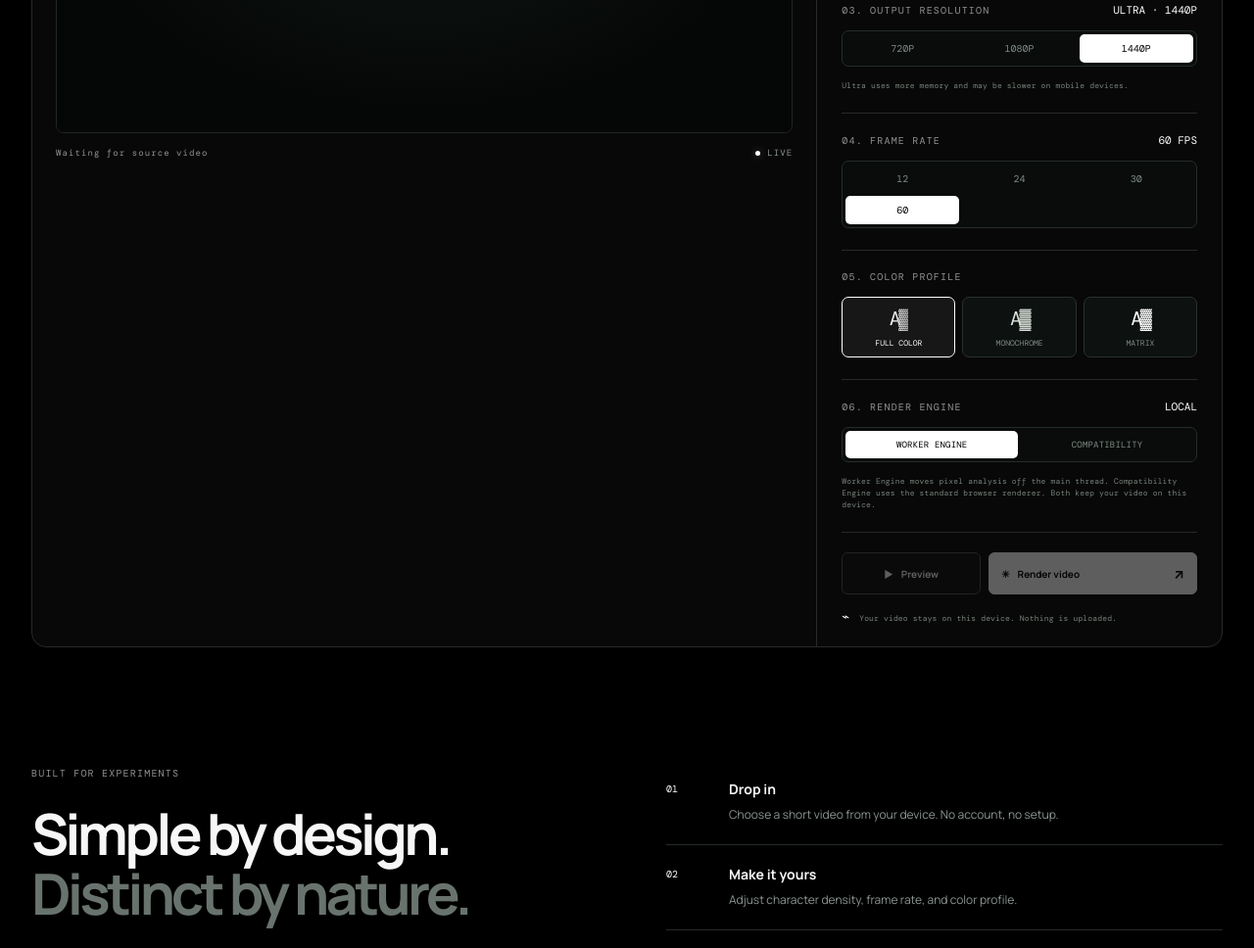
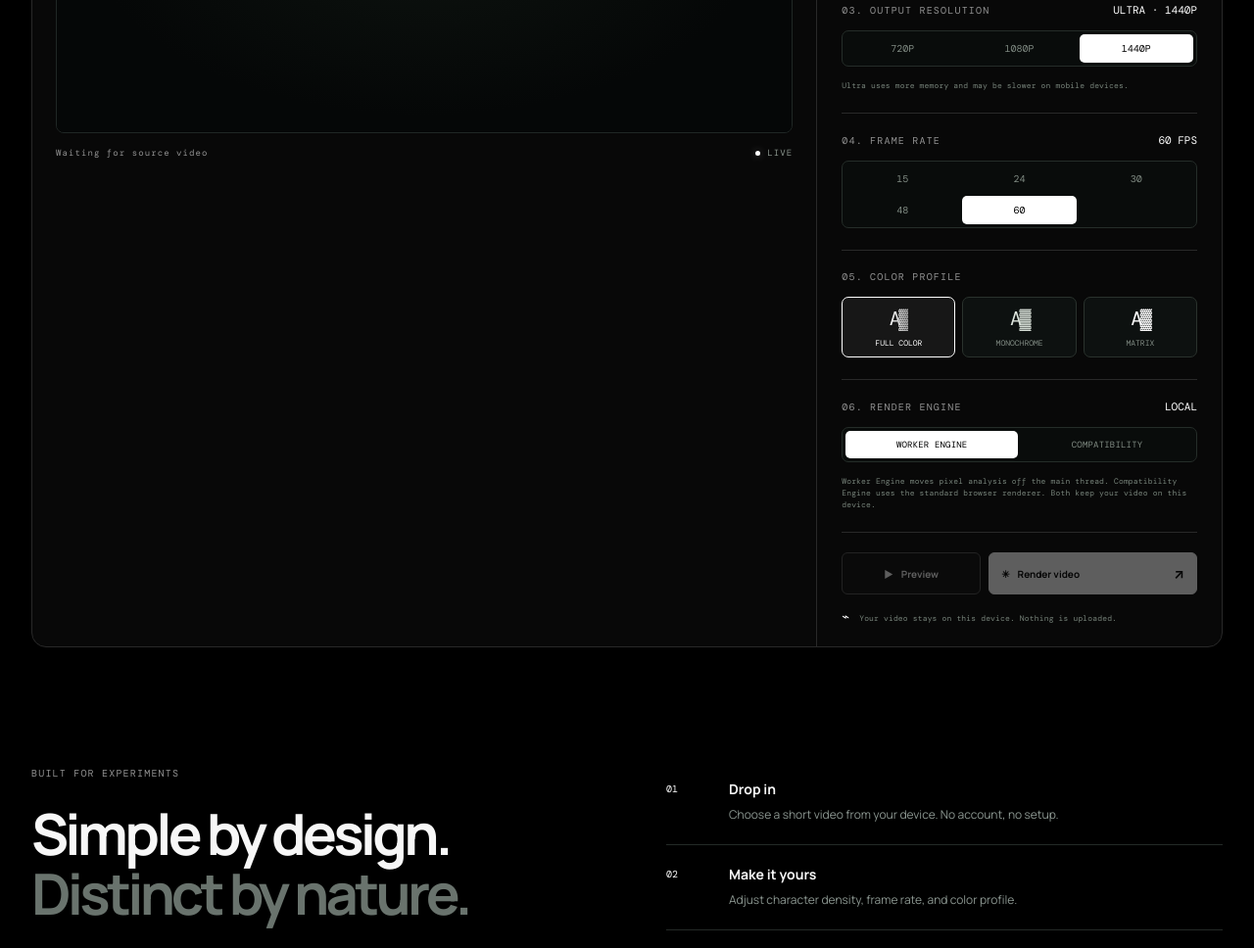
Before and after one commit to 9wpxd9ychc-dot/roum-ascii-studio, a plain HTML site: page index.html in a window 1280 px wide. Shown: the part 988-1956 px from the top of the page at 98% size. Drawn offline with nearby package versions, Linux system fonts and the light colour scheme.

Commit message:
Add 15 and 48 FPS presets

```diff
--- a/index.html
+++ b/index.html
@@ -8,7 +8,7 @@
 <aside class="control-panel"><div class="control-block"><div class="control-heading"><span class="section-kicker">01. SOURCE</span><span class="tiny-label">MP4 · MOV · WEBM</span></div><label class="upload-zone" id="uploadZone" for="videoInput"><input id="videoInput" type="file" accept="video/*,.mp4,.mov,.m4v,.webm,.3gp,.3g2"><span class="upload-icon">↑</span><strong>Drop your video here</strong><span>or <u>browse files</u></span><small>Up to 50 MB · max 30 seconds</small></label><div class="file-card hidden" id="fileCard"><span class="file-icon">▣</span><div class="file-info"><strong id="fileName">video.mp4</strong><small id="fileMeta">0 MB · 0:00</small></div><button class="icon-button" id="removeFile" type="button" aria-label="Remove video">×</button></div></div>
 <div class="control-block"><div class="control-heading"><span class="section-kicker">02. CHARACTER DENSITY</span><output id="columnsValue">112</output></div><input id="columns" class="range" type="range" min="64" max="180" step="4" value="112"><div class="range-labels"><span>COARSE</span><span>DETAILED</span></div></div>
 <div class="control-block"><div class="control-heading"><span class="section-kicker">03. OUTPUT RESOLUTION</span><output id="resolutionValue">ULTRA · 1440P</output></div><div class="segmented resolution-options" role="group" aria-label="Output resolution"><button type="button" data-quality="standard">720P</button><button type="button" data-quality="high">1080P</button><button type="button" class="selected" data-quality="ultra">1440P</button></div><p class="privacy-note">Ultra uses more memory and may be slower on mobile devices.</p></div>
-<div class="control-block"><div class="control-heading"><span class="section-kicker">04. FRAME RATE</span><output id="fpsValue">30 FPS</output></div><div class="segmented" role="group" aria-label="Frame rate"><button type="button" data-fps="12">12</button><button type="button" data-fps="24">24</button><button type="button" data-fps="30">30</button><button type="button" class="selected" data-fps="60">60</button></div></div>
+<div class="control-block"><div class="control-heading"><span class="section-kicker">04. FRAME RATE</span><output id="fpsValue">30 FPS</output></div><div class="segmented" role="group" aria-label="Frame rate"><button type="button" data-fps="15">15</button><button type="button" data-fps="24">24</button><button type="button" data-fps="30">30</button><button type="button" data-fps="48">48</button><button type="button" class="selected" data-fps="60">60</button></div></div>
 <div class="control-block"><div class="control-heading"><span class="section-kicker">05. COLOR PROFILE</span></div><div class="palette-grid"><button type="button" class="palette selected" data-palette="color"><span class="palette-preview palette-color">A▓</span><span>FULL COLOR</span></button><button type="button" class="palette" data-palette="mono"><span class="palette-preview palette-mono">A▓</span><span>MONOCHROME</span></button><button type="button" class="palette" data-palette="matrix"><span class="palette-preview palette-matrix">A▓</span><span>MATRIX</span></button></div></div>
 <div class="control-block"><div class="control-heading"><span class="section-kicker">06. RENDER ENGINE</span><output>LOCAL</output></div><div class="segmented engine-options" role="group" aria-label="Render engine"><button type="button" class="selected" data-engine="worker">WORKER ENGINE</button><button type="button" data-engine="main">COMPATIBILITY</button></div><p class="privacy-note">Worker Engine moves pixel analysis off the main thread. Compatibility Engine uses the standard browser renderer. Both keep your video on this device.</p></div><div class="control-actions"><button class="button button-secondary" id="previewButton" type="button" disabled><span>▶</span> Preview</button><button class="button button-primary" id="renderButton" type="button" disabled><span>✳</span> Render video <span class="button-arrow">↗</span></button></div><p class="privacy-note"><span>⌁</span> Your video stays on this device. Nothing is uploaded.</p></aside></div>
 <div class="render-progress hidden" id="renderProgress"><div class="progress-top"><span id="progressLabel">RENDERING YOUR VIDEO</span><strong id="progressPercent">0%</strong></div><div class="progress-track"><span id="progressBar"></span></div><p id="progressDetail">Preparing frames…</p></div><div class="result-panel hidden" id="resultPanel"><div class="result-copy"><span class="section-kicker">RENDER COMPLETE</span><strong>Your ASCII video is ready.</strong><small id="resultMeta">MP4 · ready to save</small></div><div class="result-actions"><button class="button button-secondary" id="saveGalleryButton" type="button">↗ Save to Photos</button><a class="button button-primary download-button" id="downloadButton" href="#" download="roum-ascii.mp4">↓ Download video</a></div></div></section>
```
